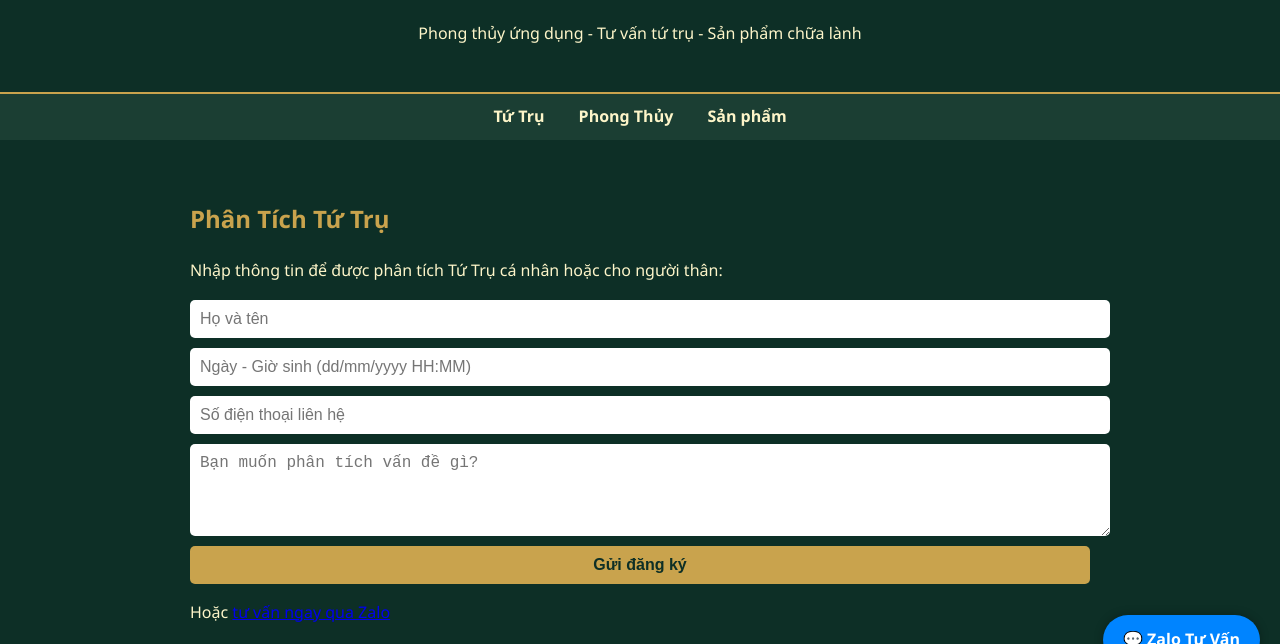
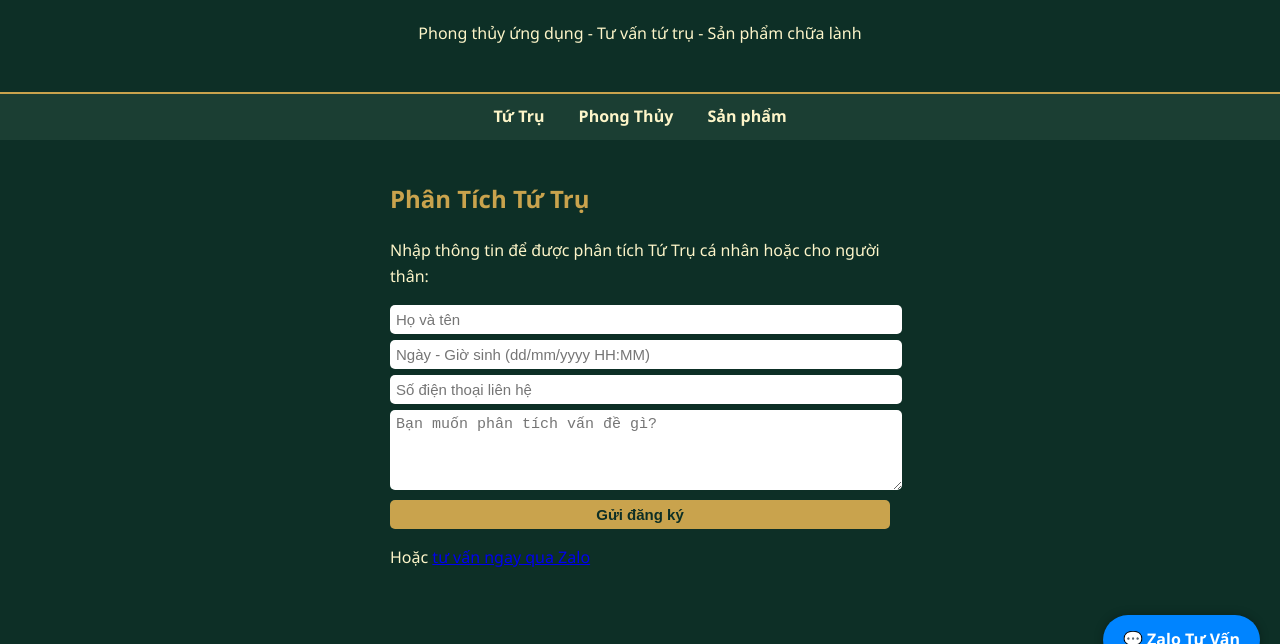
Before and after one commit to Anhthu123-tt/ngu-hanh-cat-, a plain HTML site: page index.html in a window 1280 px wide. Shown: the part 115-759 px from the top of the page. Drawn offline with Linux system fonts and the light colour scheme.

Commit message:
Add files via upload

```diff
--- a/index.html
+++ b/index.html
@@ -34,8 +34,8 @@
       font-weight: bold;
     }
     section {
-      padding: 40px 20px;
-      max-width: 900px;
+      padding: 20px 10px;
+      max-width: 500px;
       margin: auto;
     }
     h2 {
@@ -44,17 +44,18 @@
     form input, form textarea, form button {
       display: block;
       width: 100%;
-      margin-top: 10px;
-      padding: 10px;
+      margin-top: 6px;
+      padding: 6px;
       border-radius: 5px;
       border: none;
-      font-size: 16px;
+      font-size: 15px;
     }
     form button {
       background-color: #c9a34d;
       color: #0d2f26;
       font-weight: bold;
       cursor: pointer;
+      margin-top: 10px;
     }
     .product {
       background: #1b3e33;
@@ -112,7 +113,7 @@
   <section id="tutru">
     <h2>Phân Tích Tứ Trụ</h2>
     <p>Nhập thông tin để được phân tích Tứ Trụ cá nhân hoặc cho người thân:</p>
-    <form action="https://formsubmit.co/youremail@example.com" method="POST">
+    <form action="https://formsubmit.co/thudil.ls99@gmail.com" method="POST">
       <input type="text" name="Họ tên" placeholder="Họ và tên" required>
       <input type="text" name="Ngày sinh" placeholder="Ngày - Giờ sinh (dd/mm/yyyy HH:MM)" required>
       <input type="tel" name="Số điện thoại" placeholder="Số điện thoại liên hệ" required>
@@ -125,7 +126,7 @@
   <section id="phongthuy">
     <h2>Phong Thủy Dương & Âm Trạch</h2>
     <p>Chia sẻ kiến thức phong thủy nhà ở, đất, chung cư và mộ phần.</p>
-    <form action="https://formsubmit.co/youremail@example.com" method="POST">
+    <form action="https://formsubmit.co/thudil.ls99@gmail.com" method="POST">
       <input type="text" name="Họ tên" placeholder="Họ và tên" required>
       <input type="text" name="Loại tư vấn" placeholder="Phong thủy dương trạch hoặc âm trạch">
       <input type="text" name="Địa chỉ" placeholder="Địa chỉ bạn muốn xem/tư vấn">
```
